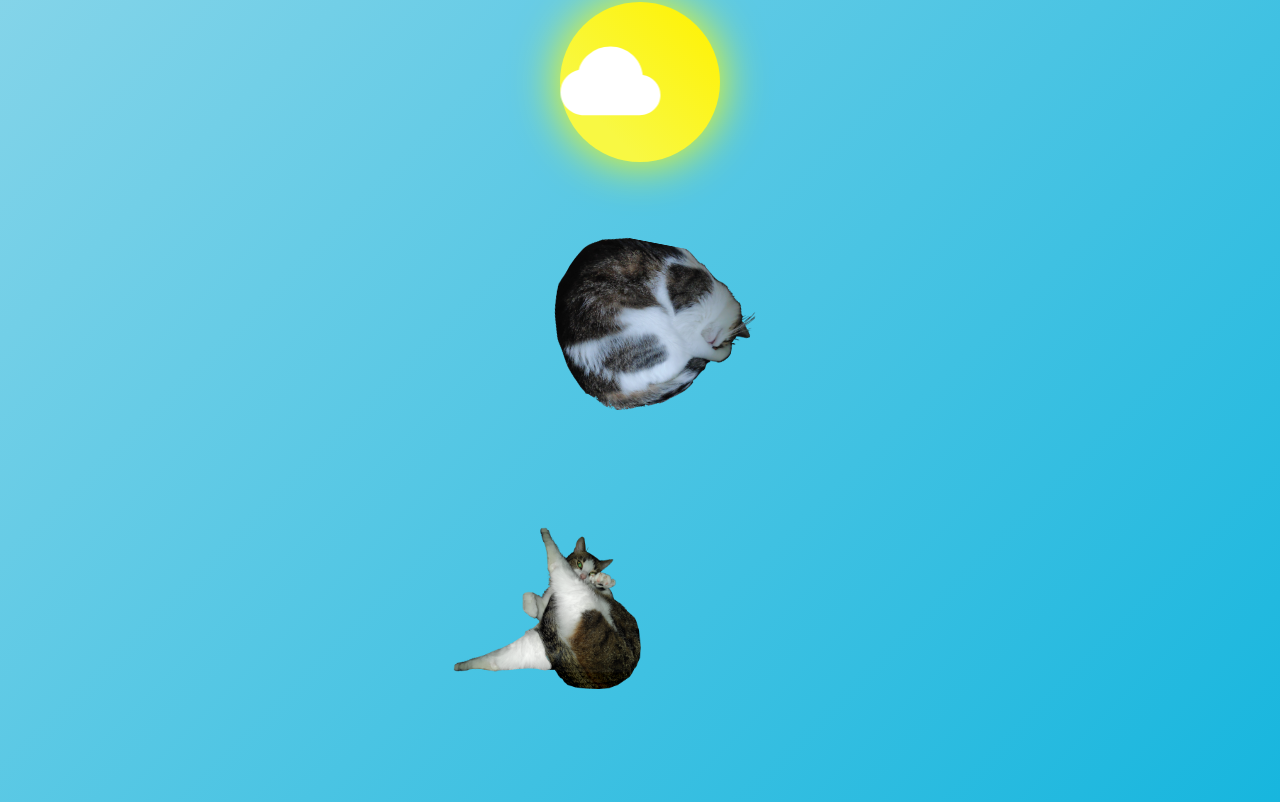
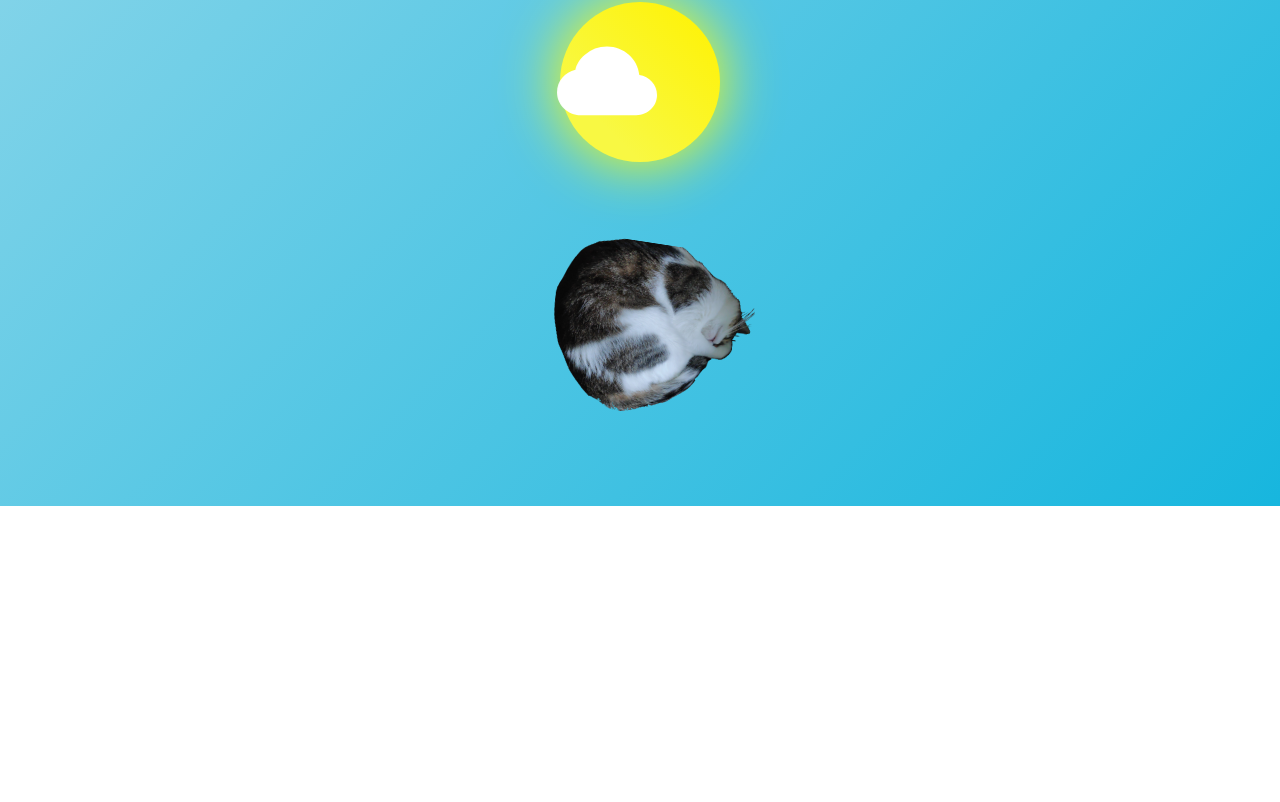
Before and after one commit to bittikatti/react-hello-world, a React (Vite) app: page / in a window 1280 px wide. Shown: the part 424-1226 px from the top of the page. After the commit the page ends 930 px from the top, so only its background shows below. Built offline with nearby package versions, Linux system fonts and the light colour scheme.

Commit message:
Show happy cat if disturbancelevel max 3. Show angry cat if above.

```diff
--- a/src/App.jsx
+++ b/src/App.jsx
@@ -73,27 +73,35 @@ function App() {
         </div>
       </div>
 
-
+      {/* If disturbancelevel is max 3, show happy cat button. If not, show angry cat. */}
       <div className='cat-container'>
+        {disturbanceLevel <= 3 ? (
           <button
             className='cat-button spin'
-          aria-label='Cat sleeping in a roll'
-          onClick={() => setCount((disturbanceLevel) => disturbanceLevel + 1)}>
-            <img src={catRoll} className='cat' alt='Cat sleeping peacefully in a roll. Tip of the tongue sticks out between the lips.' title='God is sleeping. Do not touch.'/>
+            aria-label='Calm cat, safe to interact'
+            onClick={() => setCount((d) => d + 1)}
+          >
+            <img
+              src={catRoll}
+              className='cat'
+              alt='Cat sleeping peacefully in a roll'
+              aria-hidden='true' focusable='false'
+            />
           </button>
-      </div>
-      <div className='cat-container'>
+        ) : (
           <button
             className='cat-button horizontal-movement'
-          aria-label='Aggressively moving cat'
-          onClick={() => setCount((disturbanceLevel) => disturbanceLevel + 1)}>
+            aria-label='Angry cat, do not interact'
+            onClick={() => setCount((d) => d + 1)}
+          >
             <img
               src={ninjaCat}
               className='cat'
-            alt='Cat in ninja position and claws out moving back and forth with one leg pointing forward like doing a ninja kick.'
-            title='Cat is angry. Do not touch.'
+              alt='Angry cat with claws out in attack stance'
+              aria-hidden='true' focusable='false'
             />
           </button>
+        )}
       </div>
     </>
   )
```
Lines whose indentation alone changed are shown as unchanged.
